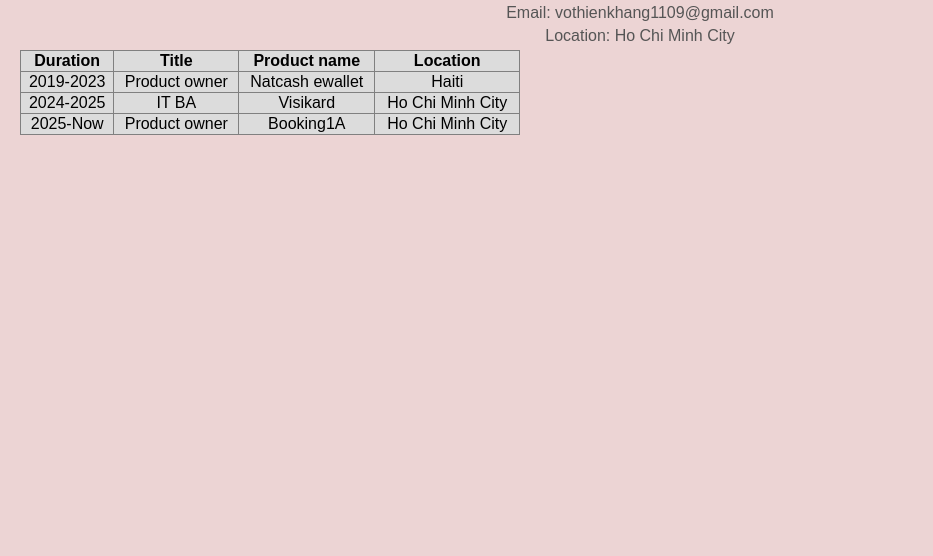
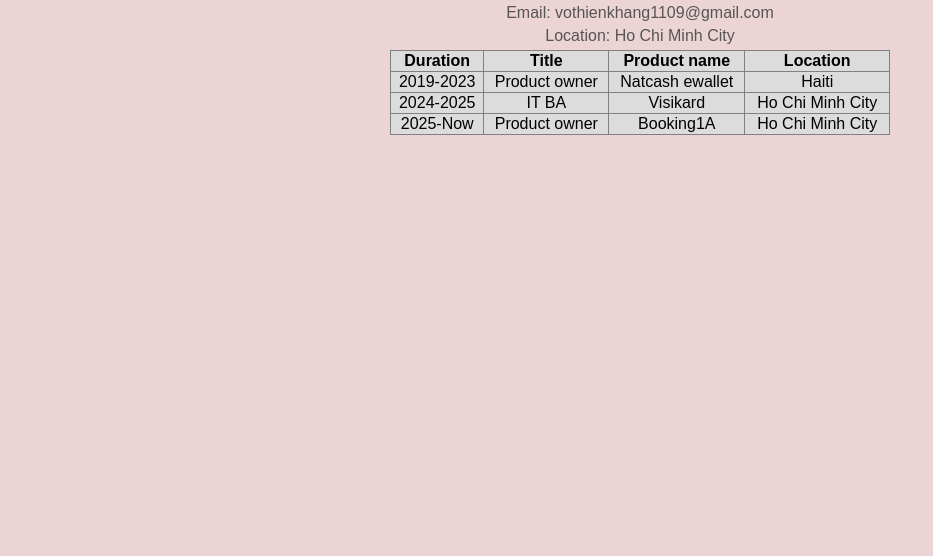
Before and after one commit to Vothienkhang/Bu-i-h-c-3, a plain HTML site: page index.html in a window 1280 px wide. Shown: the part 244-800 px from the top of the page, without its empty margins (0-933 px from the left). Drawn offline with Linux system fonts and the light colour scheme.

Commit message:
Sua lan 7

```diff
--- a/index.html
+++ b/index.html
@@ -34,7 +34,7 @@
         <p> Product Owner | Product manager </p>
         <p>Email: vothienkhang1109@gmail.com</p>
         <p>Location: Ho Chi Minh City</p>
-        <table border="1" style="width: 500px; height: 50px;background: gainsboro; border-collapse: collapse;">
+        <table border="1" style="margin: auto; width: 500px; height: 50px;background: gainsboro; border-collapse: collapse;">
     <tr>
         <th>Duration</th>
         <th>Title</th>
```
